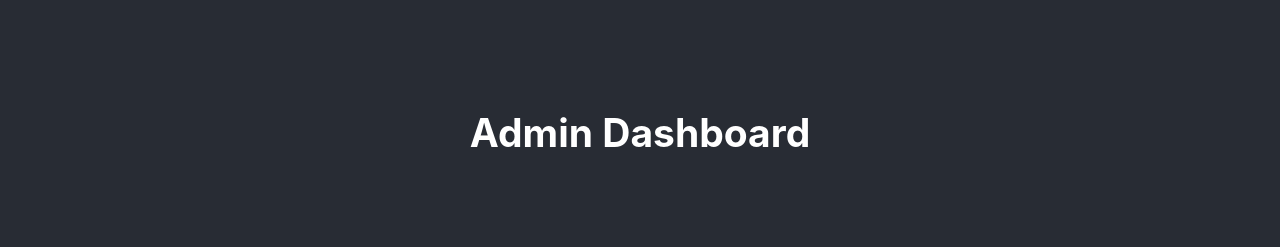
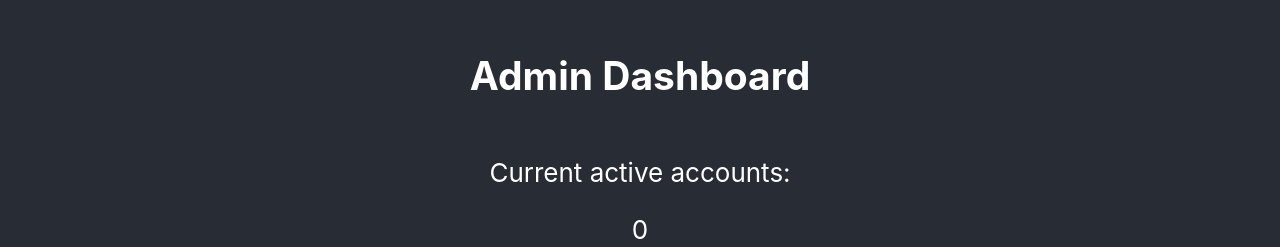
Before and after one commit to HA-ANgit/step-the-beat, a React (Create React App) app in the folder client/: page /Admin in a window 1280 px wide. Shown: the part 268-515 px from the top of the page. Built offline with nearby package versions, Linux system fonts and the light colour scheme; no server answers.

Commit message:
New pack and admin update

```diff
--- a/client/src/pages/Admin.jsx
+++ b/client/src/pages/Admin.jsx
@@ -42,6 +42,8 @@ const Admin = () => { //TODO - Skapa en route security för ADMIN
         <div className='container'>
             <header className="App-header">
                 <h2>Admin Dashboard</h2>
+                <p>Current active accounts: </p>
+                {accountList.length}
             </header>
             <main className='container'>
             <h4>User Data: </h4>
```
